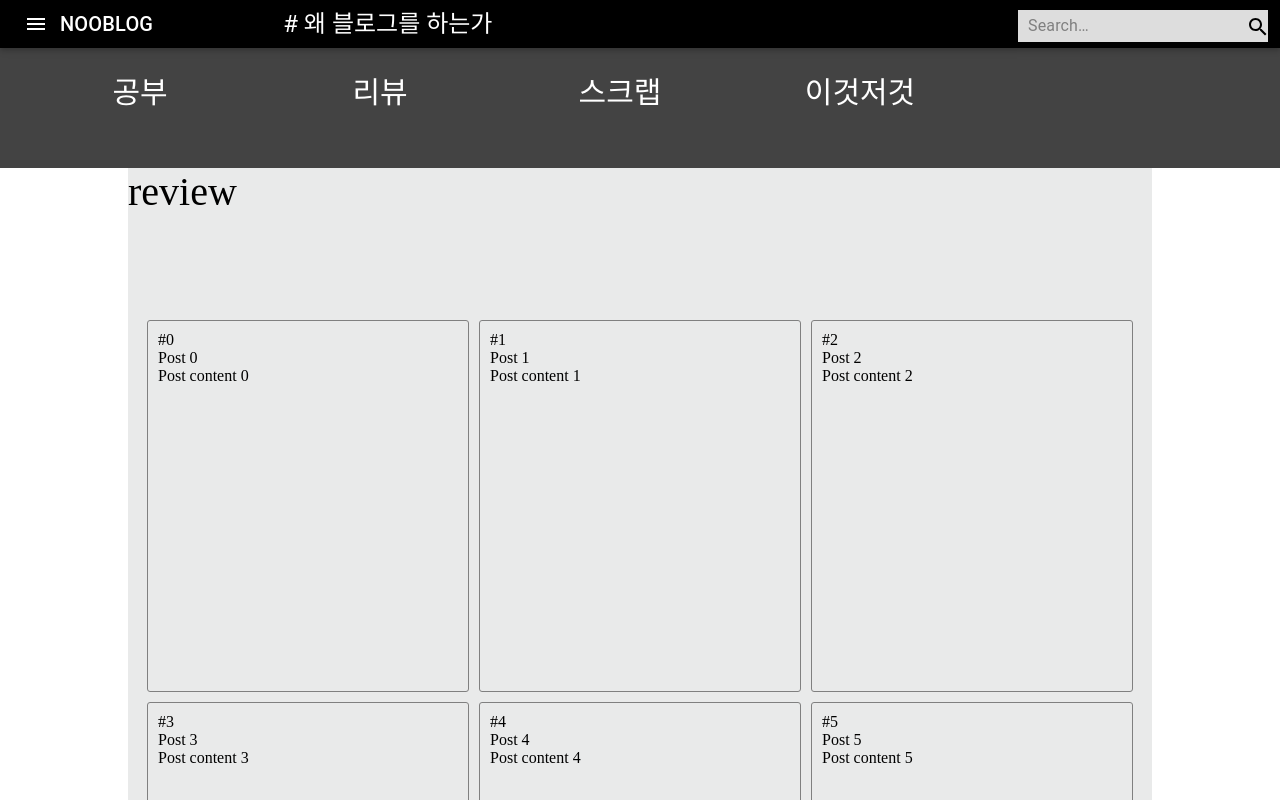
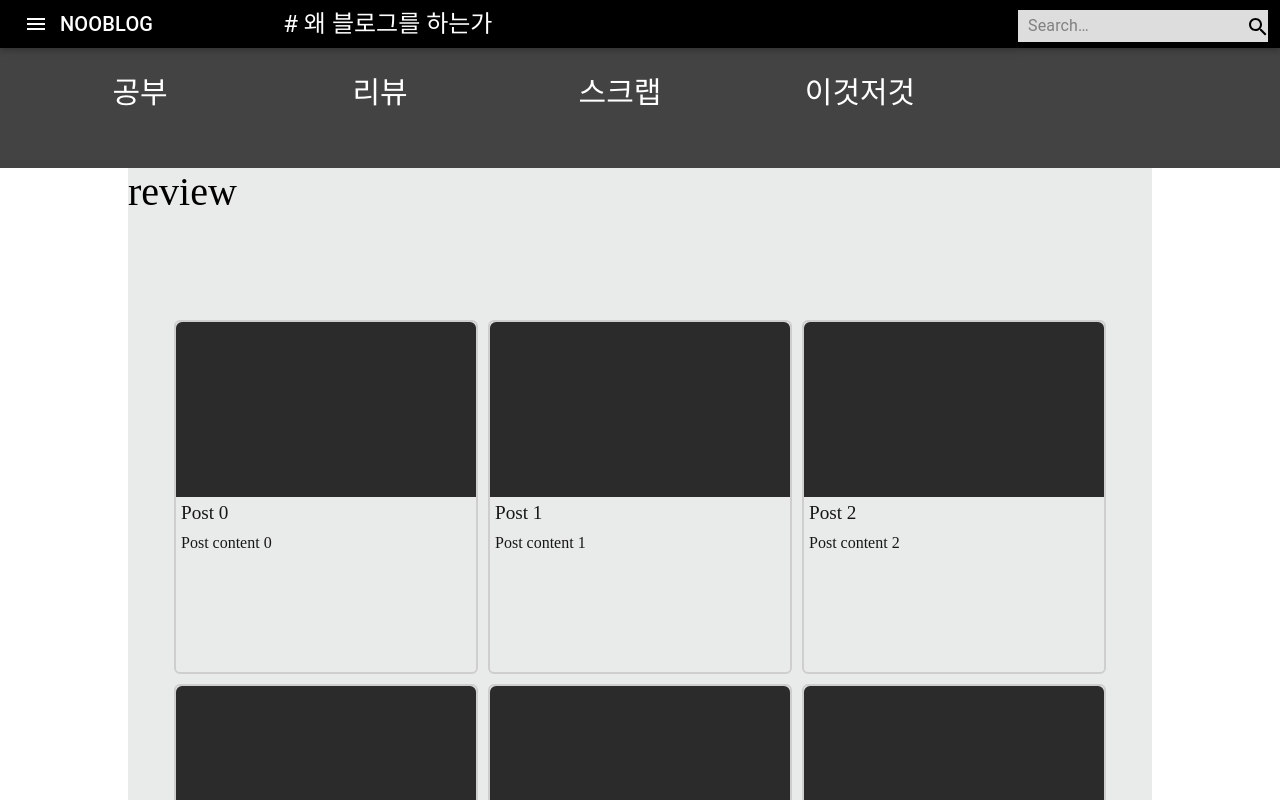
Before and after one commit to tchnoob/nooblog, a React (Create React App) app: page /review in a window 1280 px wide. Built offline with nearby package versions, Linux system fonts and the light colour scheme.

Commit message:
PostCard 효과 적용

```diff
--- a/src/component/PostCard.js
+++ b/src/component/PostCard.js
@@ -3,10 +3,10 @@ import "./style.css";
 
 const PostCard = ({ context: { title, text }, index }) => {
   return (
-    <div className="post-card">
-      #{index} <br></br>
-      <div>{title}</div>
-      <div>{text}</div>
+    <div className="post-card text-selection-disabled">
+      <div className="image"></div>
+      <div className="title">{title}</div>
+      <div className="content">{text}</div>
     </div>
   );
 };
--- a/src/component/style.css
+++ b/src/component/style.css
@@ -61,10 +61,40 @@ a:active {
   width: 300px;
   height: 350px;
   /* flex: 1; */
+  border: 2px solid #cccccc;
+  border-radius: 6px;
   margin: 5px;
-  border: 1px solid gray;
-  border-radius: 3px;
-  padding: 10px;
+  opacity: 90%;
+}
+
+.post-card:hover {
+  border: 2px solid #555555;
+  background-color: #fafafa;
+  opacity: 100%;
+}
+
+.post-card:active {
+  border: 2px solid #66aaff;
+  font-weight: bold;
+}
+
+.post-card .image {
+  height: 50%;
+  width: 100%;
+  background-color: black;
+  opacity: inherit;
+  border-top-left-radius: 6px;
+  border-top-right-radius: 6px;
+}
+
+.post-card .title {
+  padding: 5px;
+  font-size: 120%;
+  font-weight: 500;
+}
+
+.post-card .content {
+  padding: 5px;
 }
 
 .post-container {
@@ -88,5 +118,5 @@ a:active {
   justify-content: center;
   flex-wrap: wrap;
   align-content: center;
-  align-items: stretch;
+  align-items: baseline;
 }
```
